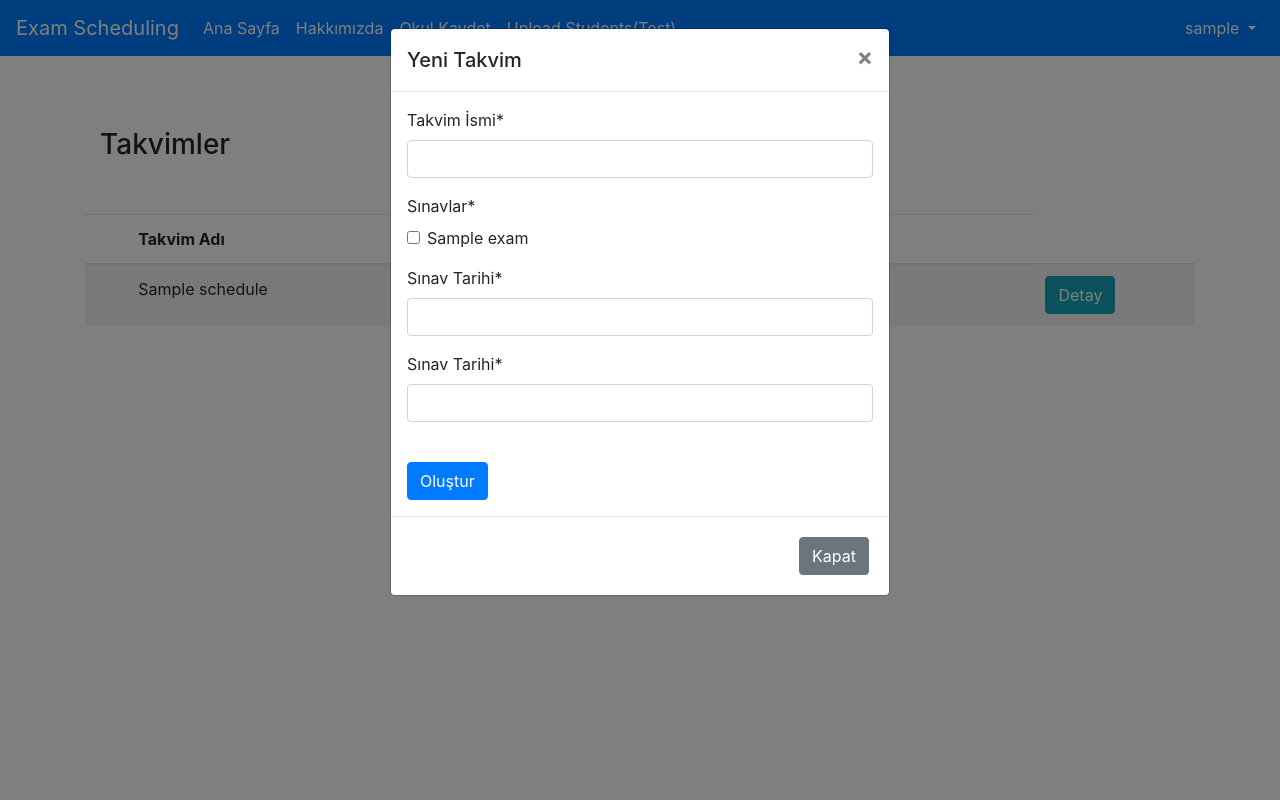
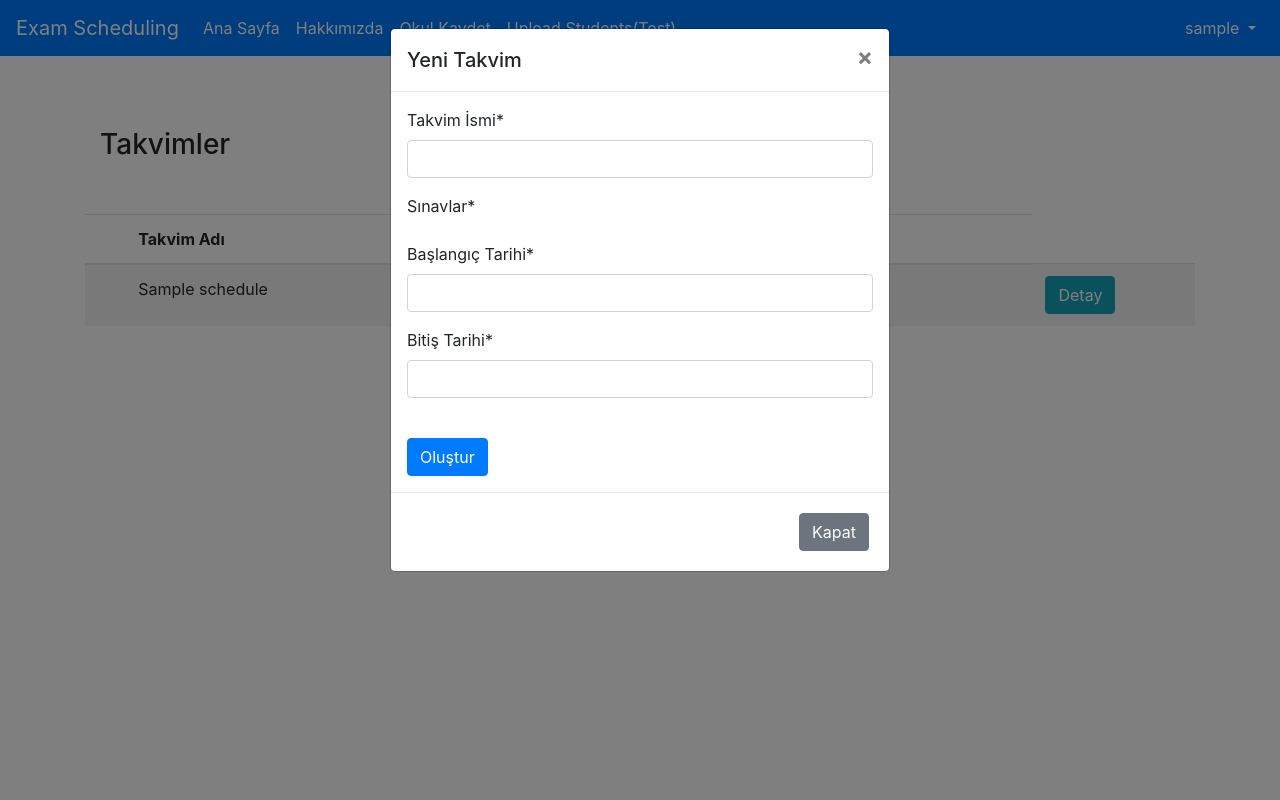
Before and after one commit to ahmetfarukyilmaz/Exam-Scheduling-System, a Django app: page /schooladmin/schedule/ in a window 1280 px wide, after a click on "Takvim Oluştur". Run offline with Django 3.2, Linux system fonts and the light colour scheme; a user stored in the database is signed in; tables that the repository leaves empty hold one stand-in row (values such as "Sample post"); parts of the project's set-up code (start-up, migrations or seed data) failed here and were passed over; some libraries are stand-ins or nearby versions.

Commit message:
complete create schedule

```diff
--- a/exam/forms.py
+++ b/exam/forms.py
@@ -223,7 +223,7 @@ class ScheduleForm(forms.Form):
 
     name = forms.CharField(max_length=100,label="Takvim İsmi", required = True)
     exams = forms.MultipleChoiceField(choices=[], widget = forms.CheckboxSelectMultiple, label = "Sınavlar", required= True)
-    start_date = forms.DateTimeField(label = "Sınav Tarihi", input_formats = '%Y-%m-%d %H:%M:%S',widget=DateTimePicker(options={
+    start_date = forms.DateTimeField(label = "Başlangıç Tarihi", input_formats = '%Y-%m-%d %H:%M:%S',widget=DateTimePicker(options={
         'sideBySide' : True}))
-    end_date = forms.DateTimeField(label = "Sınav Tarihi", input_formats = '%Y-%m-%d %H:%M:%S',widget=DateTimePicker(options={
+    end_date = forms.DateTimeField(label = "Bitiş Tarihi", input_formats = '%Y-%m-%d %H:%M:%S',widget=DateTimePicker(options={
         'sideBySide' : True}))
--- a/exam/views.py
+++ b/exam/views.py
@@ -190,14 +190,27 @@ def student_changePassword(request):
 
 def schooladmin_schedule(request):
     currentAdmin = SchoolAdministrator.objects.get(user_id = request.user.id)
-    schedules = Schedule.objects.filter(school_id = currentAdmin.school_id)
     allexams = Exam.objects.all()
     exams = []
     for exam in allexams:
-        if exam.ownerTeacher.school_id == currentAdmin.school_id:
+        if exam.ownerTeacher.school_id == currentAdmin.school_id and exam.schedule == None:
             exams.append((exam.id, exam.name))
+    form = ScheduleForm(exams, request.POST or None)
+    if request.method == "POST":
+        if form.is_valid():
+            name = form.cleaned_data.get("name")
+            end_date = form.cleaned_data.get('end_date')
+            start_date = form.cleaned_data.get('start_date')
+            schedule = Schedule()
+            schedule.school = currentAdmin.school
+            schedule.name = name
+            schedule.administrator = currentAdmin
+            schedule.start_date = start_date
+            schedule.end_date = end_date
+            schedule.save()
+            cheatingAlgorithm(request, schedule.schedule_id, currentAdmin.school_id)
 
-    form = ScheduleForm(exams)
+    schedules = Schedule.objects.filter(school_id = currentAdmin.school_id)
     context = {
         "schedules" : schedules,
         "form" : form
--- a/templates/schooladmin_schedule.html
+++ b/templates/schooladmin_schedule.html
@@ -77,7 +77,7 @@
           {{form|crispy}}
 
           <br>
-          <button type="button" class="btn btn-primary">Oluştur</button>
+          <button type="submit" class="btn btn-primary">Oluştur</button>
 
       </form>
       </div>
```
Also changed, not shown: exam/functions.py (+4 -4 lines).
